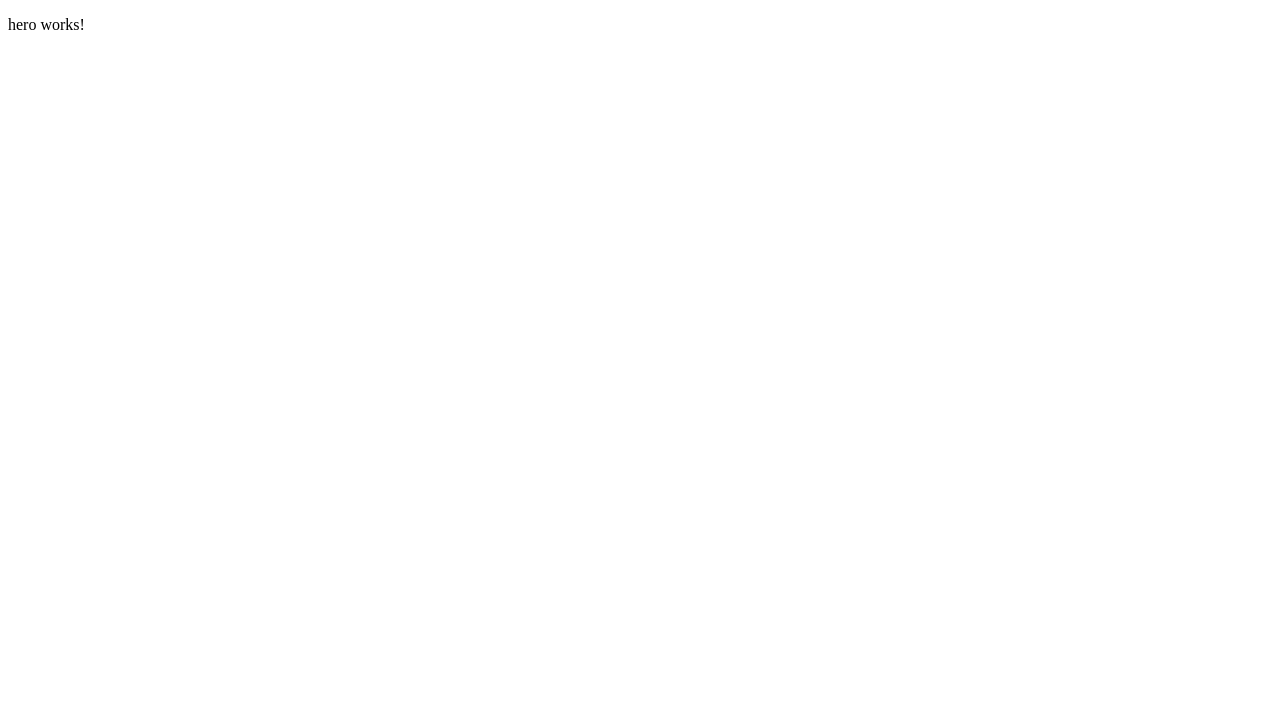
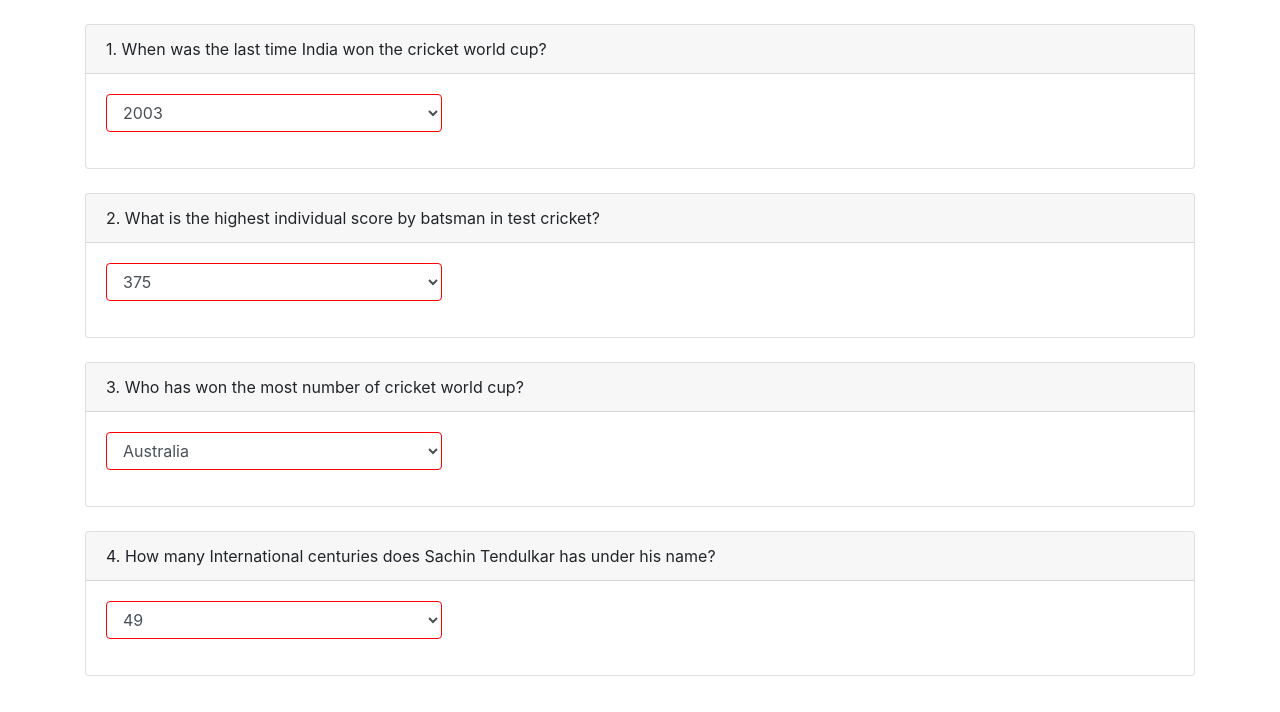
Before and after one commit to grylls7/cricketTrivia, an Angular app: page / in a window 1280 px wide. Shown: the top 712 px of the page. Built offline with nearby package versions, Linux system fonts and the light colour scheme.

Commit message:
json with ui addded

```diff
--- a/angular.json
+++ b/angular.json
@@ -23,7 +23,8 @@
               "src/assets"
             ],
             "styles": [
-              "src/styles.css"
+              "src/styles.css",
+              "node_modules/bootstrap/dist/css/bootstrap.min.css"
             ],
             "scripts": []
           },
--- a/src/app/app.module.ts
+++ b/src/app/app.module.ts
@@ -4,6 +4,7 @@
 import { AppComponent } from './app.component';
 import { AppRoutingModule } from './/app-routing.module';
 import { HeroComponent } from './hero/hero.component';
+import { QuesansService } from './quesans.service';
 
 @NgModule({
   declarations: [
@@ -14,7 +15,7 @@
     BrowserModule,
     AppRoutingModule
   ],
-  providers: [],
+  providers: [QuesansService],
   bootstrap: [AppComponent]
 })
 export class AppModule { }
--- a/src/app/hero/hero.component.html
+++ b/src/app/hero/hero.component.html
@@ -1,3 +1,28 @@
-<p>
-  hero works!
-</p>
+<!-- <div *ngFor="let q of ques; let i = index">
+  {{i+1}}. {{q.question}}
+  <div *ngFor="let option of q.option">
+      {{option}}
+  </div>
+  <br>
+</div> -->
+<div class="container">
+  <div *ngFor="let q of ques; let i = index">
+    <br>
+    <div class="card">
+      <div class="card-header">
+          {{i+1}}. {{q.question}}
+      </div>
+      <div class="card-body">
+        <div class="form-group">
+          <div class="row">
+            <div class="col-sm-4">
+              <select class="form-control" id="exampleFormControlSelect1" style="border:1px solid red;">
+                <option *ngFor="let option of q.option">{{option}}</option>
+              </select>
+            </div>
+          </div>
+        </div>
+      </div>
+    </div>
+  </div>
+</div>
--- a/src/app/hero/hero.component.ts
+++ b/src/app/hero/hero.component.ts
@@ -1,4 +1,6 @@
 import { Component, OnInit } from '@angular/core';
+
+import { QuesansService } from '../quesans.service';
 
 @Component({
   selector: 'app-hero',
@@ -7,9 +9,12 @@
 })
 export class HeroComponent implements OnInit {
 
-  constructor() { }
+  ques : any;
+  constructor( private ques_ans : QuesansService) { }
 
   ngOnInit() {
+    console.log(this.ques_ans.ques)
+    this.ques = this.ques_ans.ques;
   }
 
 }
--- /dev/null
+++ b/src/app/quesans.service.ts
@@ -0,0 +1,54 @@
+import { Injectable } from '@angular/core';
+
+@Injectable({
+  providedIn: 'root'
+})
+
+
+
+export class QuesansService {
+
+  ques  =
+            [
+              {
+                "sno": "1",
+                "question": "When was the last time India won the cricket world cup?",
+                "option": ["2003","1983","2015","2011"],
+              },
+              {
+                "sno": "2",
+                "question": "What is the highest individual score by batsman in test cricket?",
+                "option": ["375","399","400","413"],
+              },
+              {
+                "sno": "3",
+                "question": "Who has won the most number of cricket world cup?",
+                "option": ["Australia","India","South-Africa","West-Indies"],
+              },
+              {
+                "sno": "4",
+                "question": "How many International centuries does Sachin Tendulkar has under his name?",
+                "option": ["49","99","51","100"],
+              },
+            ];
+
+    ans  =
+            [
+              {
+                "sno": "1",
+                "answer": "2015"
+              },
+              {
+                "sno": "2",
+                "answer": "400"
+              },
+              {
+                "sno": "3",
+                "answer": "Australia"
+              },
+              {
+                "sno": "4",
+                "answer": "100"
+              },
+            ]
+}
```
